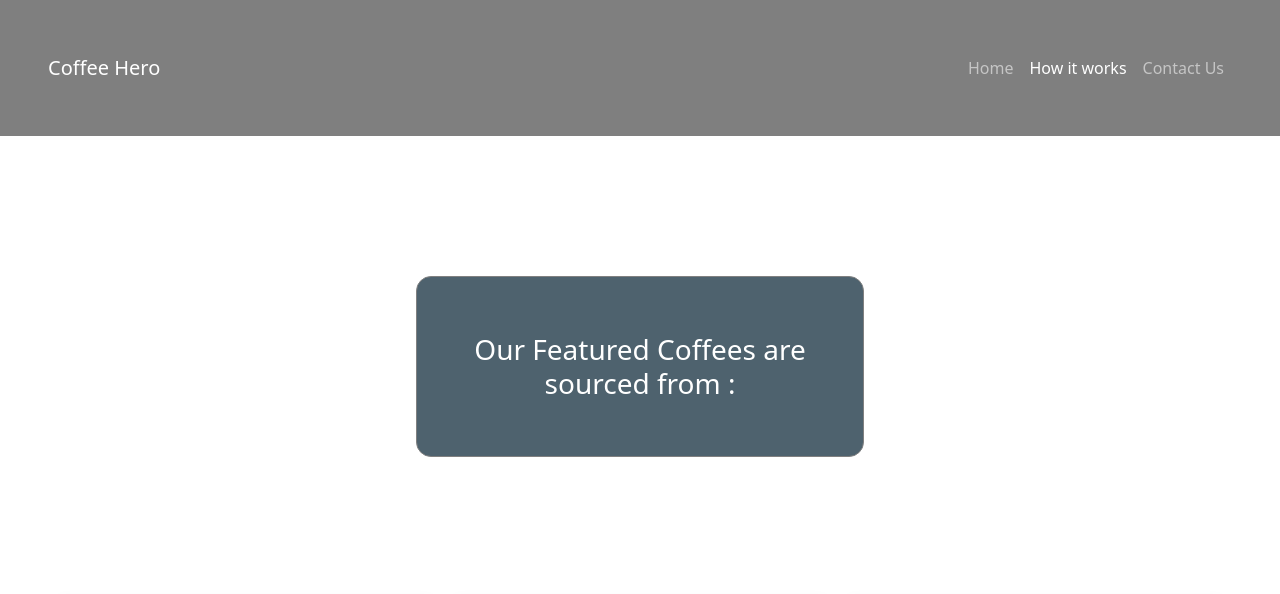
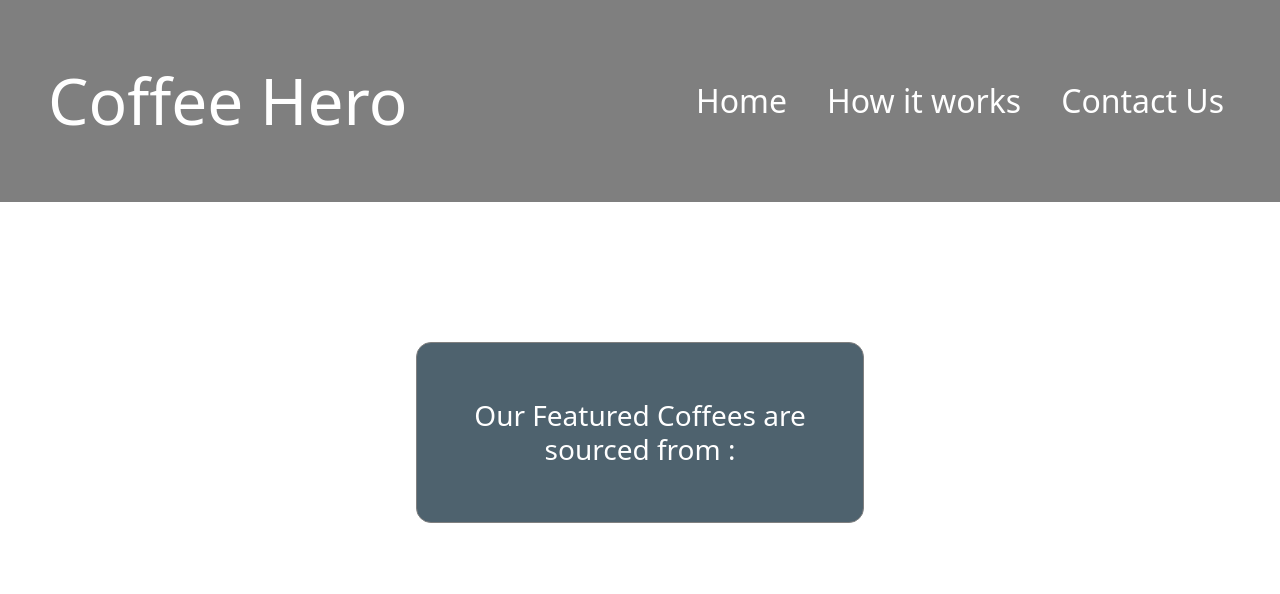
Before and after one commit to DanielBraaksma/coffee-shop-mockup, a plain HTML site: page howitworks.html in a window 1280 px wide. Shown: the top 594 px of the page. Drawn offline with nearby package versions, Linux system fonts and the light colour scheme.

Commit message:
fixed navbar on secondary pages

```diff
--- a/styles.css
+++ b/styles.css
@@ -223,5 +223,17 @@ footer
     width: 100%;
     z-index: 2;
     background-color: rgba(0,0,0,.5);
+    font
     color: #fff;
 }
+
+#custom-navbar-alt .navbar-brand {
+  font-size: 4rem;
+  color: #fff;
+}
+
+#custom-navbar-alt .nav-link {
+  font-size: 2rem;
+  color: #fff;
+  padding-left: 1em;
+}
```
Also changed, not shown: contact.html (+1 -1 lines).
